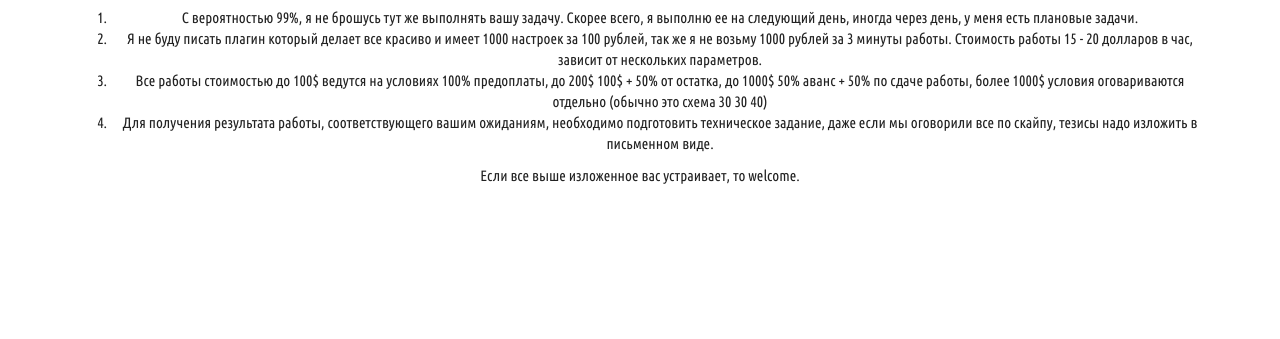
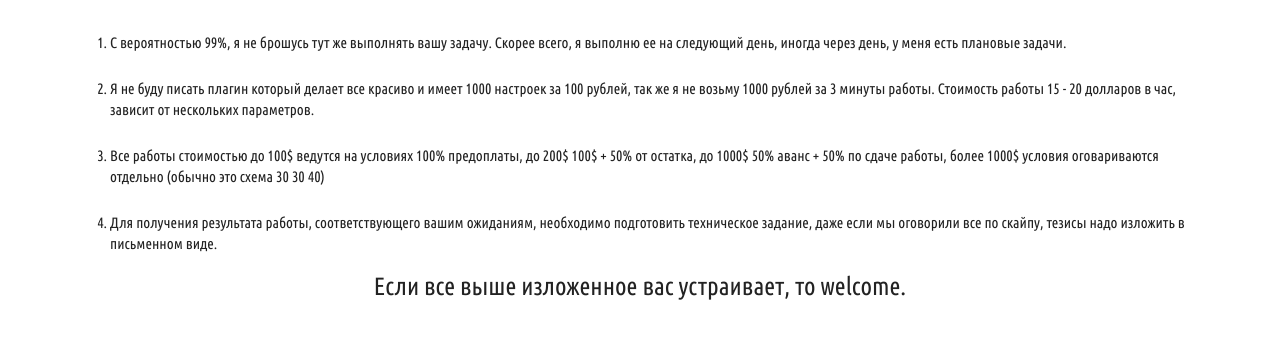
Before and after one commit to WooCommerceAndWordpress/WooCommerceAndWordpress.github.io, a plain HTML site: page index.html in a window 1280 px wide. Shown: the part 137-476 px from the top of the page. Drawn offline with Linux system fonts and the light colour scheme.

Commit message:
Update index.html

```diff
--- a/index.html
+++ b/index.html
@@ -20,6 +20,15 @@
         padding-top: 70px;
         /* Required padding for .navbar-fixed-top. Remove if using .navbar-static-top. Change if height of navigation changes. */
     }
+        ol li {
+    margin-top: 25px;
+}
+
+p {
+    margin-top: 15px;
+    text-align: center;
+    font-size: 25px;
+}
     </style>
 
     <!-- HTML5 Shim and Respond.js IE8 support of HTML5 elements and media queries -->
@@ -43,7 +52,7 @@
             <div class="col-lg-12 text-center">
                 <h1>Условия Сотрудничества</h1>
             </div>
-            <div class="col-lg-12  text-center pay-metods">
+            <div class="col-lg-12">
                 <ol>
 <li>С вероятностью 99%, я не брошусь тут же выполнять вашу задачу. Скорее всего, я выполню ее на следующий день, иногда через день, у меня есть плановые задачи.</li>
 <li>Я не буду писать плагин который делает все красиво и имеет 1000 настроек за 100 рублей, так же я не возьму 1000 рублей за 3 минуты работы. Стоимость работы  15 - 20 долларов в час, зависит от нескольких параметров.</li>
```
